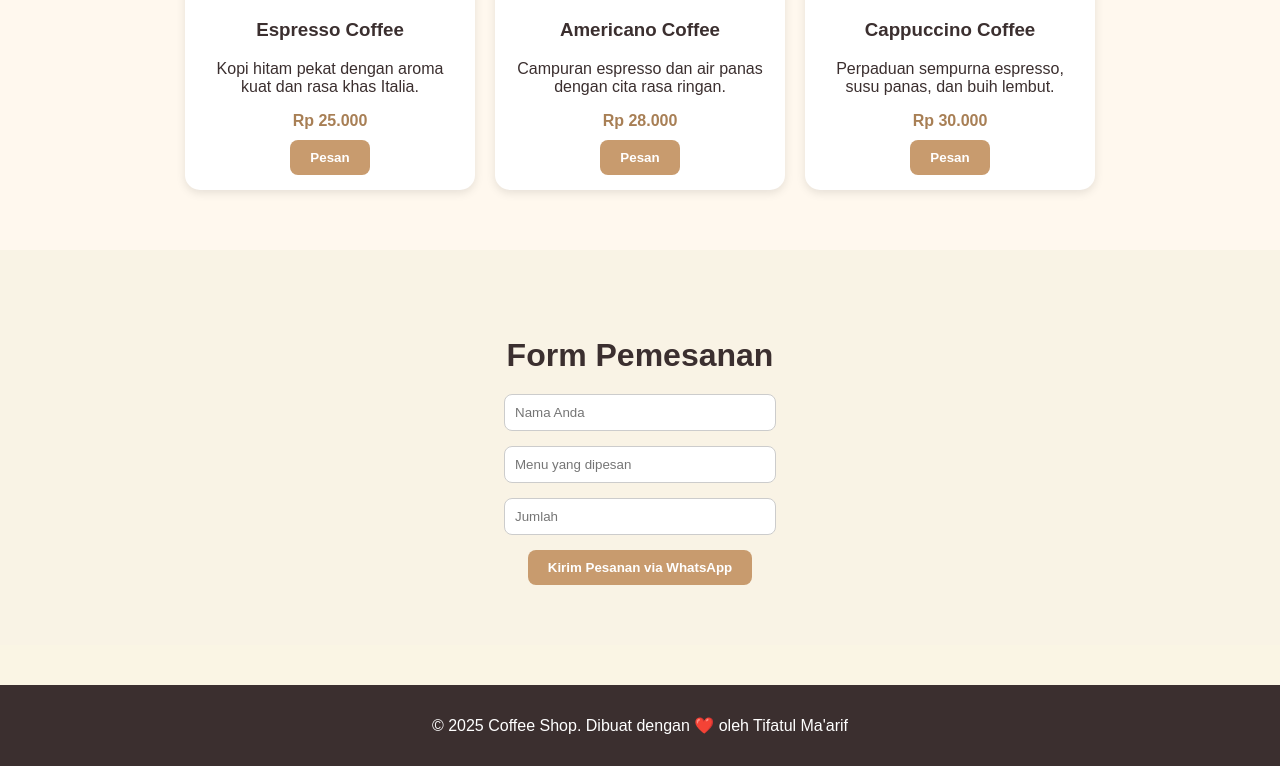
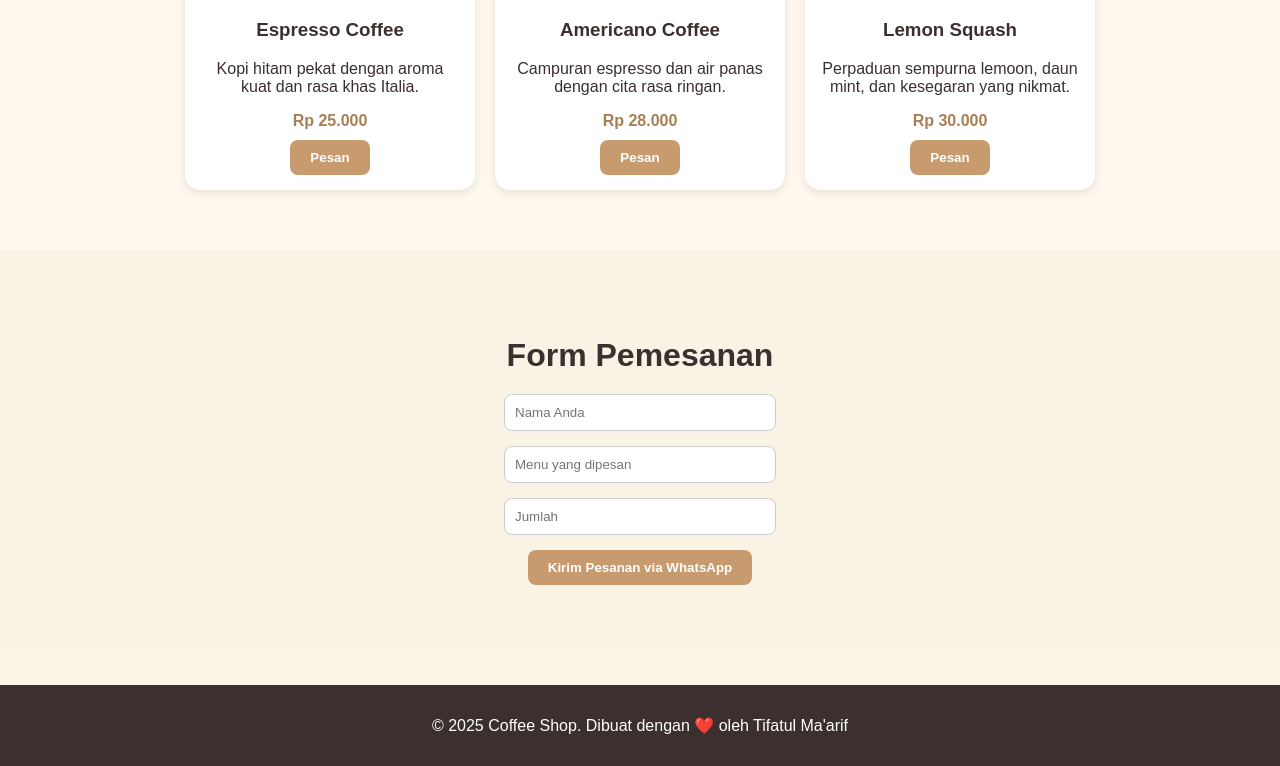
Before and after one commit to tifatul-cc/tugas, a plain HTML site: page index.html in a window 1280 px wide. Shown: the part 1046-1812 px from the top of the page. Drawn offline with Linux system fonts and the light colour scheme.

Commit message:
Update index.html

```diff
--- a/index.html
+++ b/index.html
@@ -259,11 +259,11 @@
       </div>
 
       <div class="menu-item">
-        <img src="https://images.unsplash.com/photo-1510626176961-4b57d4fbad03" alt="Cappuccino Coffee">
-        <h3>Cappuccino Coffee</h3>
-        <p>Perpaduan sempurna espresso, susu panas, dan buih lembut.</p>
+        <img src="https://images.unsplash.com/photo-1510626176961-4b57d4fbad03" alt="Lemon Squash">
+        <h3>Lemon Squash</h3>
+        <p>Perpaduan sempurna lemoon, daun mint, dan kesegaran yang nikmat.</p>
         <span class="price">Rp 30.000</span>
-        <button class="btn-order btn" onclick="pilihMenu('Cappuccino Coffee')">Pesan</button>
+        <button class="btn-order btn" onclick="pilihMenu('Lemon Squash')">Pesan</button>
       </div>
     </div>
   </section>
```
